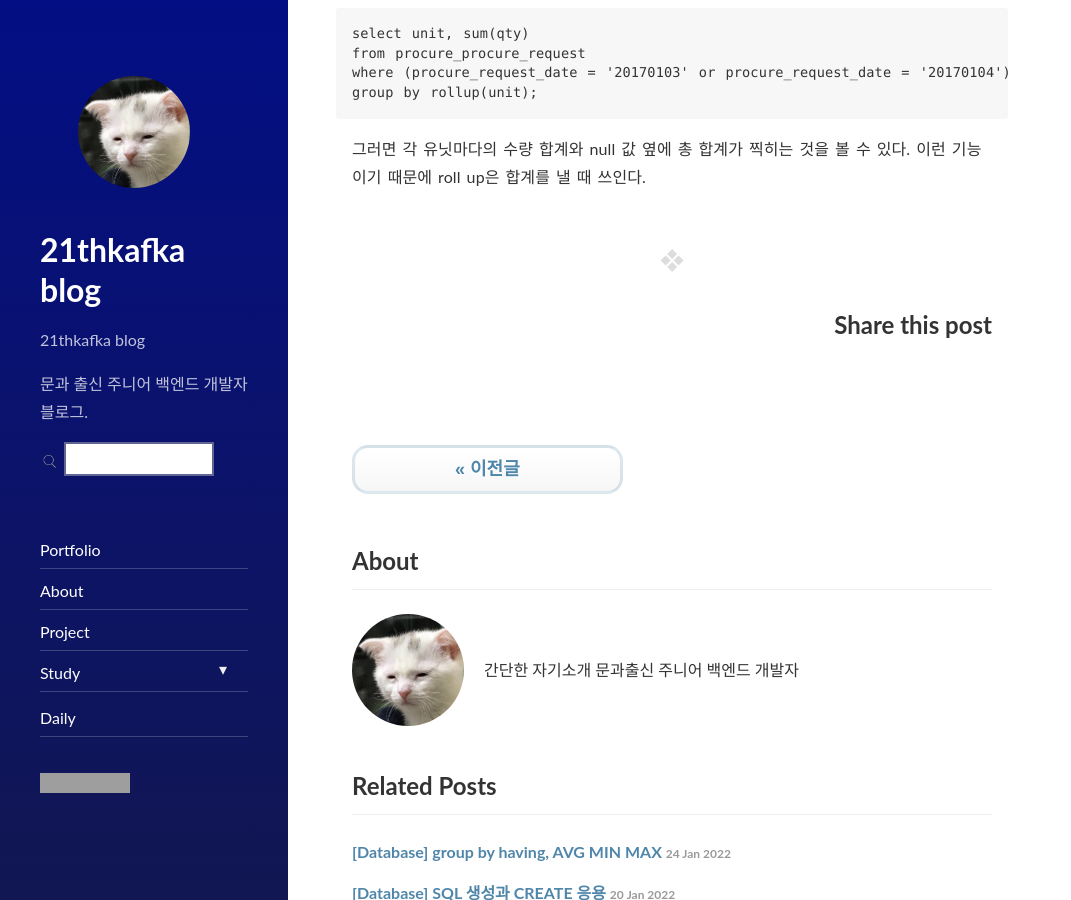
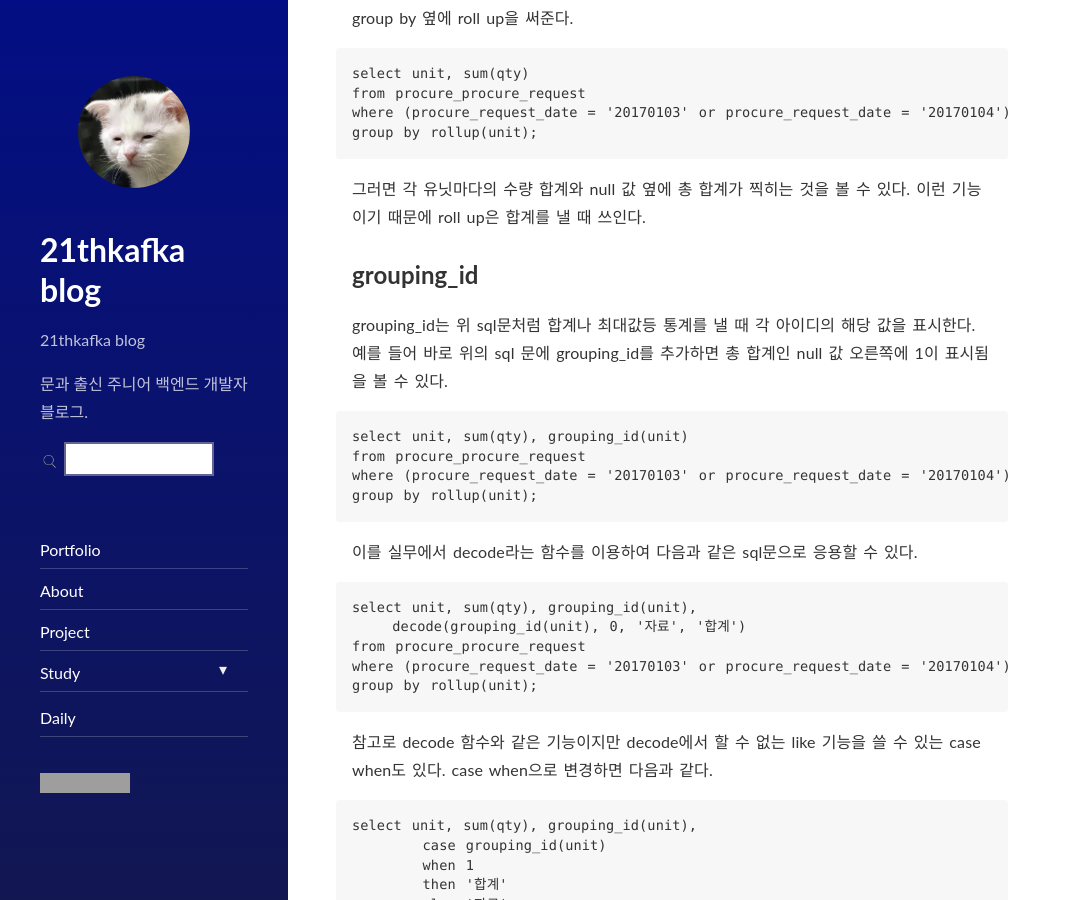
Before and after one commit to 21thkafka/21thkafka.github.io, a Jekyll site: the page built from _posts/study/2022-01-25-database-08.md, in a window 1280 px wide and 900 px high, scrolled down 980 px. Shown: the whole window, without its empty margins (0-1071 px from the left). Built offline with Jekyll 4.4.1, drawn with Linux system fonts in a browser that asks for light colours; nearby versions of some CDN libraries; comment, search, counter and statistics services are not loaded; some of the changed text lies outside the part shown; grey boxes are pictures that could not be loaded.

Commit message:
grouping_id 내용 추가

````diff
--- a/_posts/study/2022-01-25-database-08.md
+++ b/_posts/study/2022-01-25-database-08.md
@@ -1,7 +1,7 @@
 ---
 layout: post
-title:  "[Database] count 표준편차 분산, Roll up"
-subtitle:   "count, rollup"
+title:  "[Database] count 표준편차 분산, Roll up, grouping_id"
+subtitle:   "count, rollup, grouping_id"
 categories: study
 tags: database
 comments: true
@@ -44,3 +44,36 @@ where (procure_request_date = '20170103' or procure_request_date = '20170104')
 group by rollup(unit);
 ```
 그러면 각 유닛마다의 수량 합계와 null 값 옆에 총 합계가 찍히는 것을 볼 수 있다. 이런 기능이기 때문에 roll up은 합계를 낼 때 쓰인다.
+
+## grouping_id
+
+grouping_id는 위 sql문처럼 합계나 최대값등 통계를 낼 때 각 아이디의 해당 값을 표시한다. 예를 들어 바로 위의 sql 문에 grouping_id를 추가하면 총 합계인 null 값 오른쪽에 1이 표시됨을 볼 수 있다.
+```
+select unit, sum(qty), grouping_id(unit)
+from procure_procure_request
+where (procure_request_date = '20170103' or procure_request_date = '20170104')
+group by rollup(unit);
+```
+이를 실무에서 decode라는 함수를 이용하여 다음과 같은 sql문으로 응용할 수 있다.
+
+```
+select unit, sum(qty), grouping_id(unit),
+    decode(grouping_id(unit), 0, '자료', '합계')
+from procure_procure_request
+where (procure_request_date = '20170103' or procure_request_date = '20170104')
+group by rollup(unit);
+```
+
+참고로 decode 함수와 같은 기능이지만 decode에서 할 수 없는 like 기능을 쓸 수 있는 case when도 있다. case when으로 변경하면 다음과 같다.
+
+```
+select unit, sum(qty), grouping_id(unit),
+       case grouping_id(unit)
+       when 1
+       then '합계'
+       else '자료'
+       end as groupingName
+from procure_procure_request
+where (procure_request_date = '20170103' or procure_request_date = '20170104')
+group by rollup(unit);
+```
````
